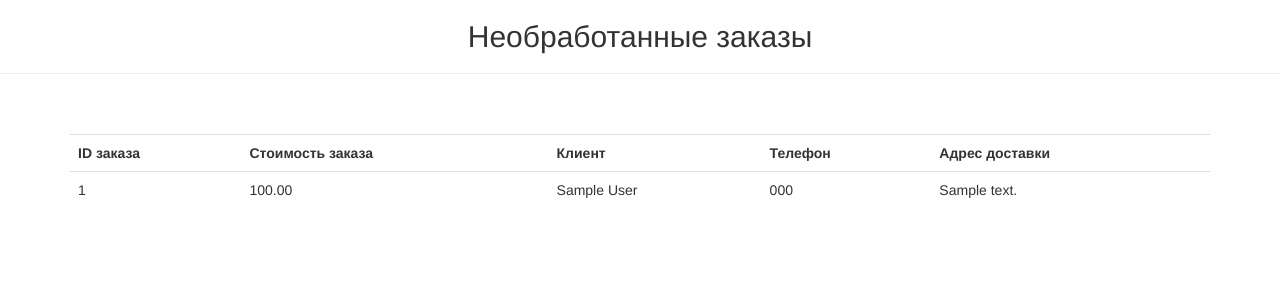
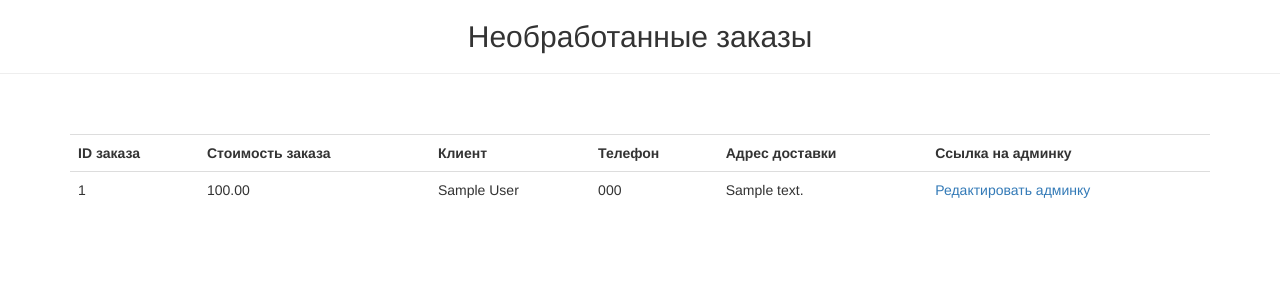
Before and after one commit to KustovAA/star-burger, a Django app: page /manager/orders/ in a window 1280 px wide. Shown: the part 52-352 px from the top of the page. Run offline with Django 3.2, Linux system fonts and the light colour scheme; a user stored in the database is signed in; tables that the repository leaves empty hold one stand-in row (values such as "Sample post"); parts of the project's set-up code (start-up, migrations or seed data) failed here and were passed over; some libraries are stand-ins or nearby versions.

Commit message:
add redirect to orders list in order change page

```diff
--- a/restaurateur/templates/order_items.html
+++ b/restaurateur/templates/order_items.html
@@ -18,6 +18,7 @@
       <th>Клиент</th>
       <th>Телефон</th>
       <th>Адрес доставки</th>
+      <th>Ссылка на админку</th>
     </tr>
 
     {% for item in order_items %}
@@ -27,6 +28,11 @@
         <td>{{ item.name }}</td>
         <td>{{ item.phone_number }}</td>
         <td>{{ item.address }}</td>
+        <td>
+          <a href='{% url "admin:foodcartapp_order_change" object_id=item.id %}?next={{ request.get_full_path }}'>
+            Редактировать админку
+          </a>
+        </td>
       </tr>
     {% endfor %}
    </table>
```
Also changed, not shown: foodcartapp/admin.py (+9 -1 lines).
